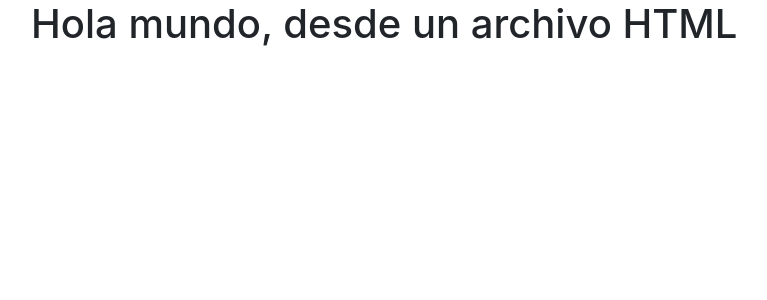
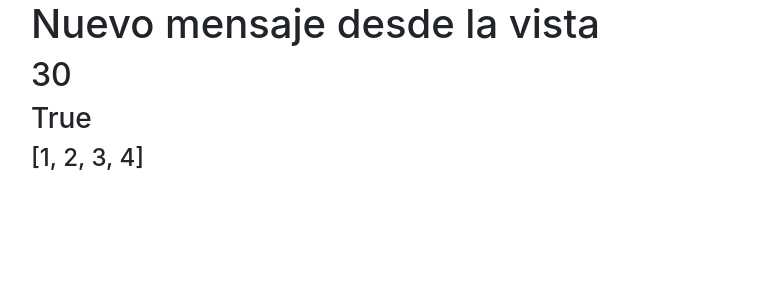
Before and after one commit to Blackstar84/facilito_store, a Django app: page / in a window 1280 px wide. Shown: the top 300 px of the page, without its empty margins (54-821 px from the left). Run offline with Django 3.2, Linux system fonts and the light colour scheme.

Commit message:
se agrega hasta la clase Contexto en Django

```diff
--- a/facilito_store/templates/index.html
+++ b/facilito_store/templates/index.html
@@ -3,14 +3,17 @@
 <head>
     <meta charset="UTF-8">
     <meta name="viewport" content="width=device-width, initial-scale=1.0">
-    <title>Index</title>
+    <title>{{ title }}</title>
     <link rel="stylesheet" href="https://cdn.jsdelivr.net/npm/bootstrap@4.3.1/dist/css/bootstrap.min.css" integrity="sha384-ggOyR0iXCbMQv3Xipma34MD+dH/1fQ784/j6cY/iJTQUOhcWr7x9JvoRxT2MZw1T" crossorigin="anonymous">
 </head>
 <body>
     <div class="container">
         <div class="row">
             <div class="col">
-                <h1>Hola mundo, desde un archivo HTML</h1>
+                <h1>{{ message }}</h1>
+                <h2>{{ suma }}</h2>
+                <h3>{{ booleano }}</h3>
+                <h4>{{ lista }}</h4>
             </div>
         </div>
     </div>
--- a/facilito_store/views.py
+++ b/facilito_store/views.py
@@ -5,5 +5,9 @@ from django.shortcuts import render
 def index(request):
     # return HttpResponse('Hola mundo!')
     return render(request, 'index.html' , {
-        #context
+        'message': 'Nuevo mensaje desde la vista',
+        'suma': 10 + 20,
+        'booleano': True,
+        'lista': [1,2,3,4],
+        'title': 'Título'
     })
```
